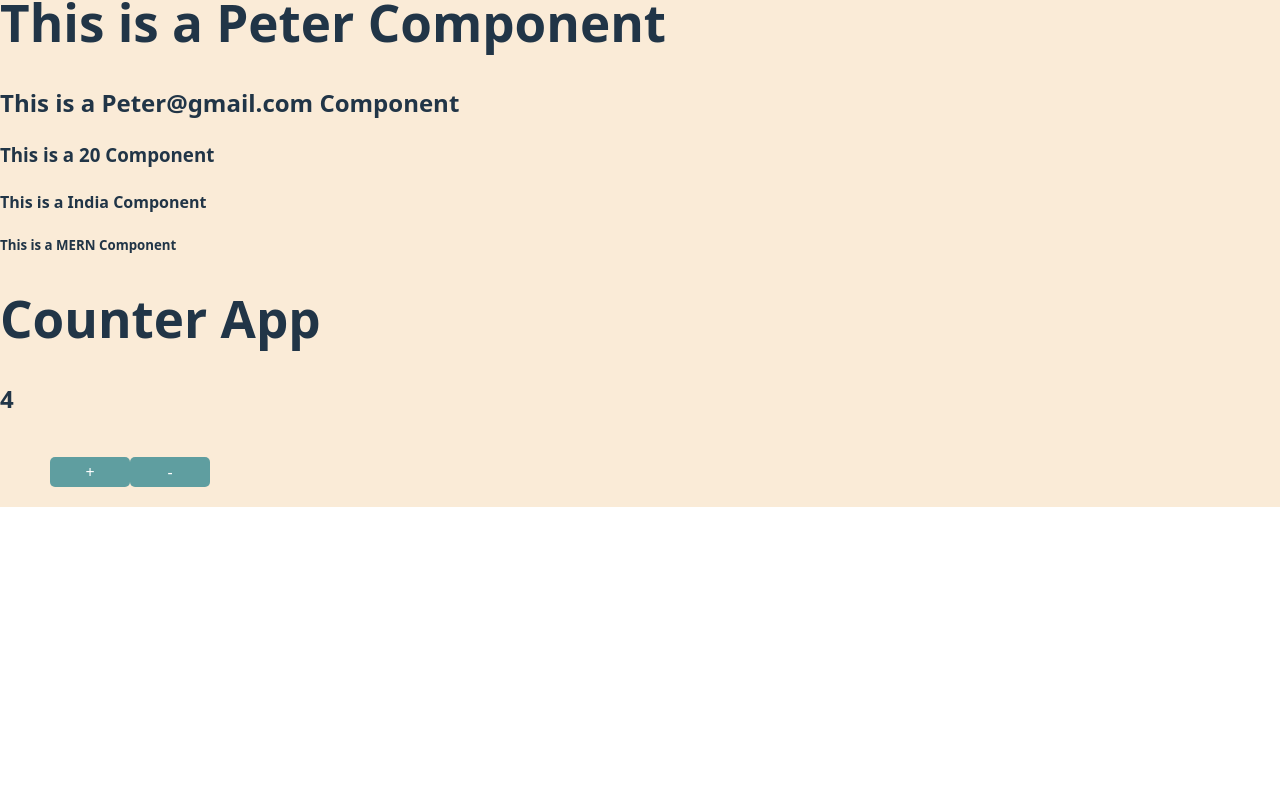
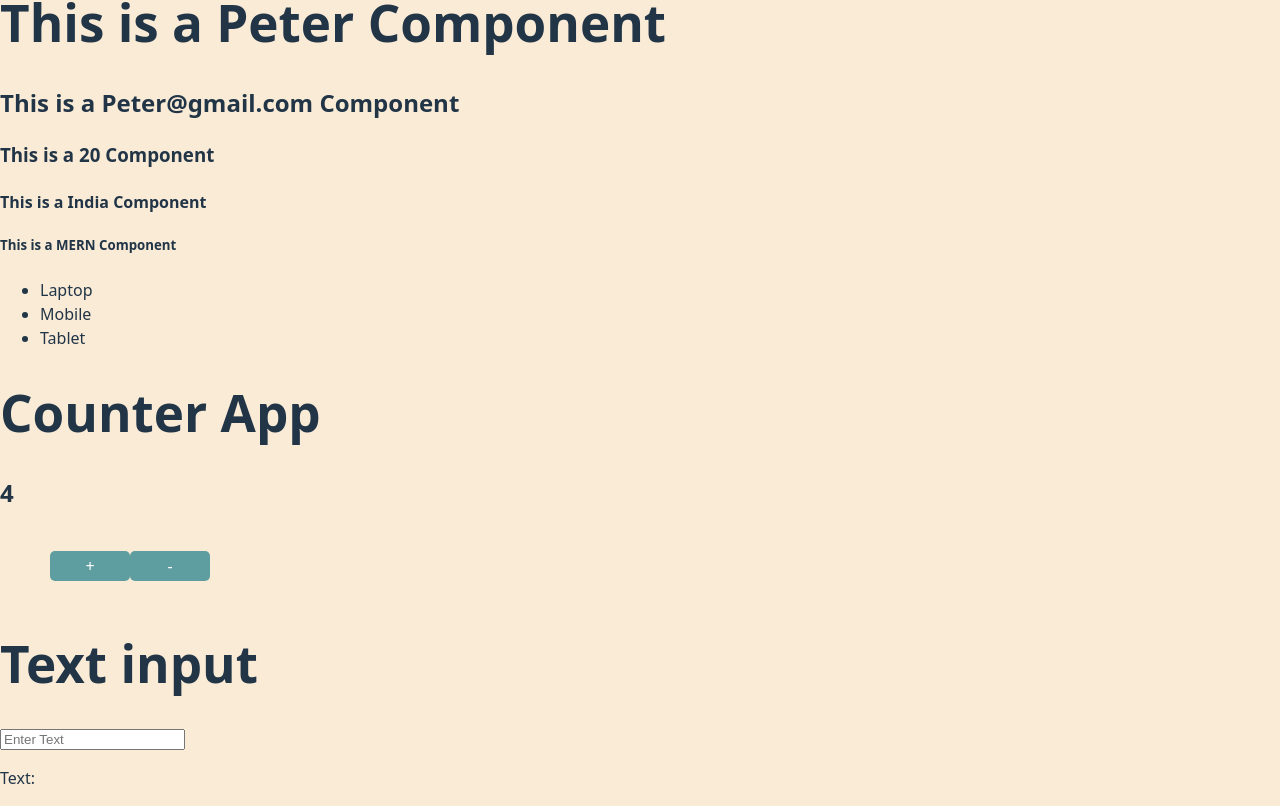
Before and after one commit to justt277/ReactJs, a React (Vite) app in the folder ReactPro/: page / in a window 1280 px wide. Shown: the part 575-1381 px from the top of the page. Before the commit the page ends 1082 px from the top, so only its background shows below. Built offline with nearby package versions, Linux system fonts and the light colour scheme.

Commit message:
my sixth commit

```diff
--- a/ReactPro/src/App.jsx
+++ b/ReactPro/src/App.jsx
@@ -1,7 +1,9 @@
 import React from 'react'
 import Greetings from './greetings'
 import  './assets/form.css'
+import Question4 from './Question4'
 import Question5 from './Question5'
+import Question6 from './Question6'
 import Comp from './Question1'
 import Form from './assets/form'
 const App = () => {
@@ -9,7 +11,9 @@ const App = () => {
     <div>
       <Form/>
       <Comp student_name="Peter" email="Peter@gmail.com" age="20" address="India" course="MERN"/>
+      <Question4 name1="Laptop" name2="Mobile" name3="Tablet"/>
       <Question5/>
+      <Question6/>
 
     </div>
   )
--- /dev/null
+++ b/ReactPro/src/Question4.jsx
@@ -0,0 +1,14 @@
+import React from 'react'
+
+ export default function ProductList(props){
+    const productname = [props.name1, props.name2, props.name3];
+
+    return(
+       <ul>
+        {productname.map((name, index) =>(
+            <li key={index}>{name}</li>
+        ))}
+       </ul>
+    )
+
+}
--- /dev/null
+++ b/ReactPro/src/Question6.jsx
@@ -0,0 +1,17 @@
+import React, {useState} from "react";
+
+export default function Question6() {
+    const [text, setText] = useState("");
+    return (
+        <div>
+            <h1>Text input</h1>
+      <input
+      type="text"
+      placeholder="Enter Text"
+      value={text}
+      onChange={(e) =>setText(e.target.value)}
+      />
+      <p>Text: {text}</p>
+        </div>
+    )
+}
```
